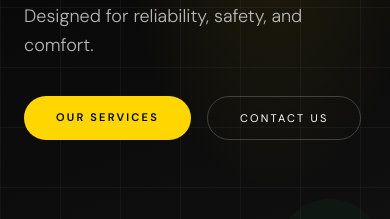
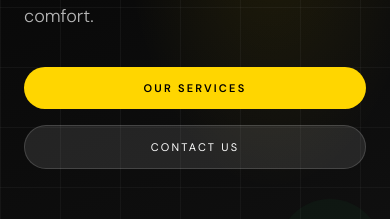
Before and after one commit to ara20ar07-hash/yousif-group, a React (Vite) app: page / in a window 390 px wide. Shown: the part 533-752 px from the top of the page. Built offline with nearby package versions, Linux system fonts and the light colour scheme; no server answers; the database is empty; a web font is replaced by a local one.

Commit message:
refactor: update contact location and improve hero layout
Update the physical location address in the Contact section and adjust the Hero buttons to improve responsiveness on mobile devices.

```diff
--- a/src/components/Contact.tsx
+++ b/src/components/Contact.tsx
@@ -93,7 +93,7 @@ export default function Contact() {
             {[
               { icon: <Phone className="w-5 h-5" />, label: lang === 'ku' ? 'تەلەفۆن' : 'Phone', value: '+964 770 970 0306', link: 'tel:+9647709700306' },
               { icon: <Mail className="w-5 h-5" />, label: lang === 'ku' ? 'ئیمەیڵ' : 'Email', value: 'Yusf.hawramy27@gmail.com', link: 'mailto:Yusf.hawramy27@gmail.com' },
-              { icon: <MapPin className="w-5 h-5" />, label: lang === 'ku' ? 'ناونیشان' : 'Location', value: lang === 'ku' ? 'سلێمانی و هەموو کوردستان، عێراق' : 'Sulaymaniyah and whole of kurdistan, Iraq', link: null },
+              { icon: <MapPin className="w-5 h-5" />, label: lang === 'ku' ? 'ناونیشان' : 'Location', value: lang === 'ku' ? 'سلێمانی، ئیبراهیم ئەحمەد' : 'Sulaymaniyah, Ebrahim Ahmad', link: null },
               { icon: <Instagram className="w-5 h-5" />, label: lang === 'ku' ? 'ئینستاگرام' : 'Instagram', value: '@Yousif.group', link: 'https://instagram.com/Yousif.group' }
             ].map((item, idx) => (
               <div key={idx} className="flex items-start gap-6 pb-6 border-b border-border-main last:border-b-0">
--- a/src/components/Hero.tsx
+++ b/src/components/Hero.tsx
@@ -92,12 +92,12 @@ export default function Hero() {
           initial={{ opacity: 0, y: 10 }}
           animate={{ opacity: 1, y: 0 }}
           transition={{ duration: 0.6, delay: 0.5 }}
-          className="flex gap-4 flex-wrap"
+          className="flex flex-col sm:flex-row gap-4 w-full sm:w-auto"
         >
-          <a href="#services" className="bg-amber text-navy font-semibold text-[11px] px-8 py-3 rounded-full tracking-[0.2em] uppercase hover:bg-amber-light hover:-translate-y-px transition-all">
+          <a href="#services" className="bg-amber text-navy font-semibold text-[11px] px-8 py-3 rounded-full tracking-[0.2em] uppercase hover:bg-amber-light hover:-translate-y-px transition-all w-full sm:w-auto text-center flex items-center justify-center">
             {lang === 'ku' ? 'خزمەتگوزارییەکانمان' : 'Our Services'}
           </a>
-          <a href="#contact" className="border border-white/20 text-text-main text-[11px] px-8 py-3 rounded-full tracking-[0.2em] uppercase hover:bg-white/10 transition-colors">
+          <a href="#contact" className="bg-white/10 border border-white/15 text-text-main text-[11px] px-8 py-3 rounded-full tracking-[0.2em] uppercase hover:bg-white/20 transition-all w-full sm:w-auto text-center flex items-center justify-center">
             {lang === 'ku' ? 'پەیوەندیمان پێوە بکە' : 'Contact Us'}
           </a>
         </motion.div>
```
